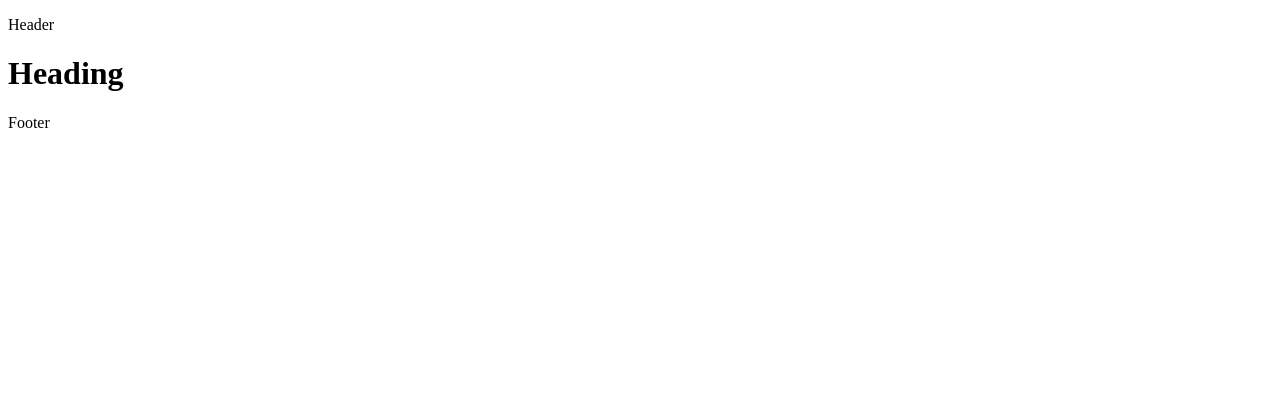
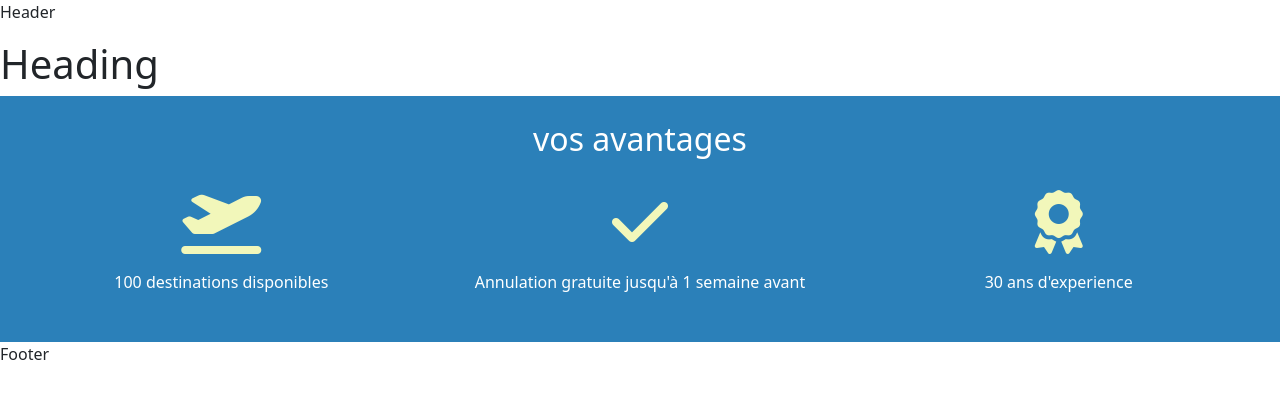
Before and after one commit to jlpek17/ExAgile242501, a plain HTML site: page index.html in a window 1280 px wide. Drawn offline with nearby package versions, Linux system fonts and the light colour scheme.

Commit message:
bandeau terminé

```diff
--- /dev/null
+++ b/css/style.scss
@@ -0,0 +1,15 @@
+$maincolor: #2b80b9;
+$secondColor: #f2f7ba;
+
+body {
+  main {
+    #bandeau {
+      background-color: #2b80b9;
+      color: white;
+
+      i {
+        color: #f2f7ba;
+      }
+    }
+  }
+}
--- a/index.html
+++ b/index.html
@@ -1,10 +1,11 @@
 <!DOCTYPE html>
 <html lang="fr">
+
 <head>
     <meta charset="UTF-8">
     <meta name="viewport" content="width=device-width, initial-scale=1.0">
 
-    <title>Bare Bone Layout</title>
+    <title>Travel The World</title>
     <meta name="description" conten="a brief description">
     <meta name="author" content="Your Site name">
 
@@ -21,11 +22,14 @@
     <meta property="og:site_name"   content="Site name">
     -->
 
-    <!-- Include icon files here -->
+    <!-- CSS bootstrap -->
+    <link href="https://cdn.jsdelivr.net/npm/bootstrap@5.3.2/dist/css/bootstrap.min.css" rel="stylesheet" integrity="sha384-T3c6CoIi6uLrA9TneNEoa7RxnatzjcDSCmG1MXxSR1GAsXEV/Dwwykc2MPK8M2HN" crossorigin="anonymous">
 
+    <!-- font awesome -->
+    <script src="https://kit.fontawesome.com/6259f9b52f.js" crossorigin="anonymous"></script>
 
     <!-- Include CSS files here (last section of the head element) -->
-    <link rel="stylesheet" href="css/styles.css">
+    <link rel="stylesheet" href="css/style.css">
 
 </head>
 
@@ -40,13 +44,38 @@
     <main>
         <!-- Add your main content here-->
         <h1>Heading</h1>
+        <!-- ================BANDEAU====================================================== -->
+
+        <div class="container-fluid p-4" id="bandeau">
+            <h2 class="text-center mb-4">vos avantages</h2>
+            <div class="row d-flex justify-content-center">
+
+                <div class="col-sm-6 col-md-4 my-2 text-center">
+                    <i class="fas fa-4x fa-plane-departure mb-3"></i>
+                    <p>100 destinations disponibles</p>
+                </div>
+
+                <div class="col-sm-6 col-md-4 my-2 text-center">
+                    <i class="fas  fa-4x fa-check mb-3"></i>
+                    <p>Annulation gratuite jusqu'à 1 semaine avant</p>
+                </div>
+
+                <div class="col-sm-6 col-md-4 my-2 text-center">
+                    <i class="fas  fa-4x fa-award mb-3"></i>
+                    <p>30 ans d'experience</p>
+                </div>
+
+            </div>
+        </div>
+
     </main>
     <footer>
         <!-- Add copyright notices and other footer content here-->
         <p>Footer</p>
     </footer>
 
-    <!-- Include JavaScipt files here -->
-    <script>src="js/scripts"</script>
+    <!-- JS Bootstrap -->
+    <script src="https://cdn.jsdelivr.net/npm/bootstrap@5.3.2/dist/js/bootstrap.bundle.min.js" integrity="sha384-C6RzsynM9kWDrMNeT87bh95OGNyZPhcTNXj1NW7RuBCsyN/o0jlpcV8Qyq46cDfL" crossorigin="anonymous"></script>
 </body>
+
 </html>
```
Also changed, not shown: css/style.css (added), css/styles.css (deleted), 1 other file.
